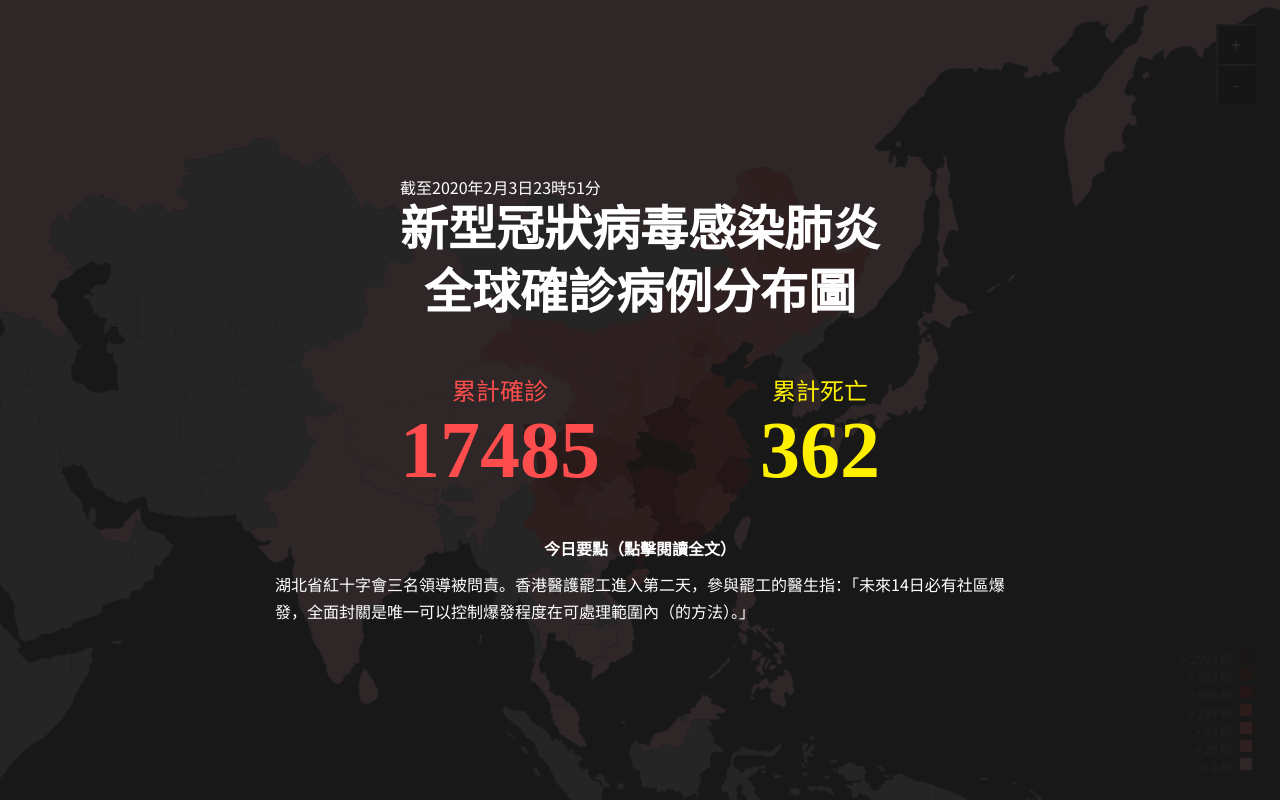
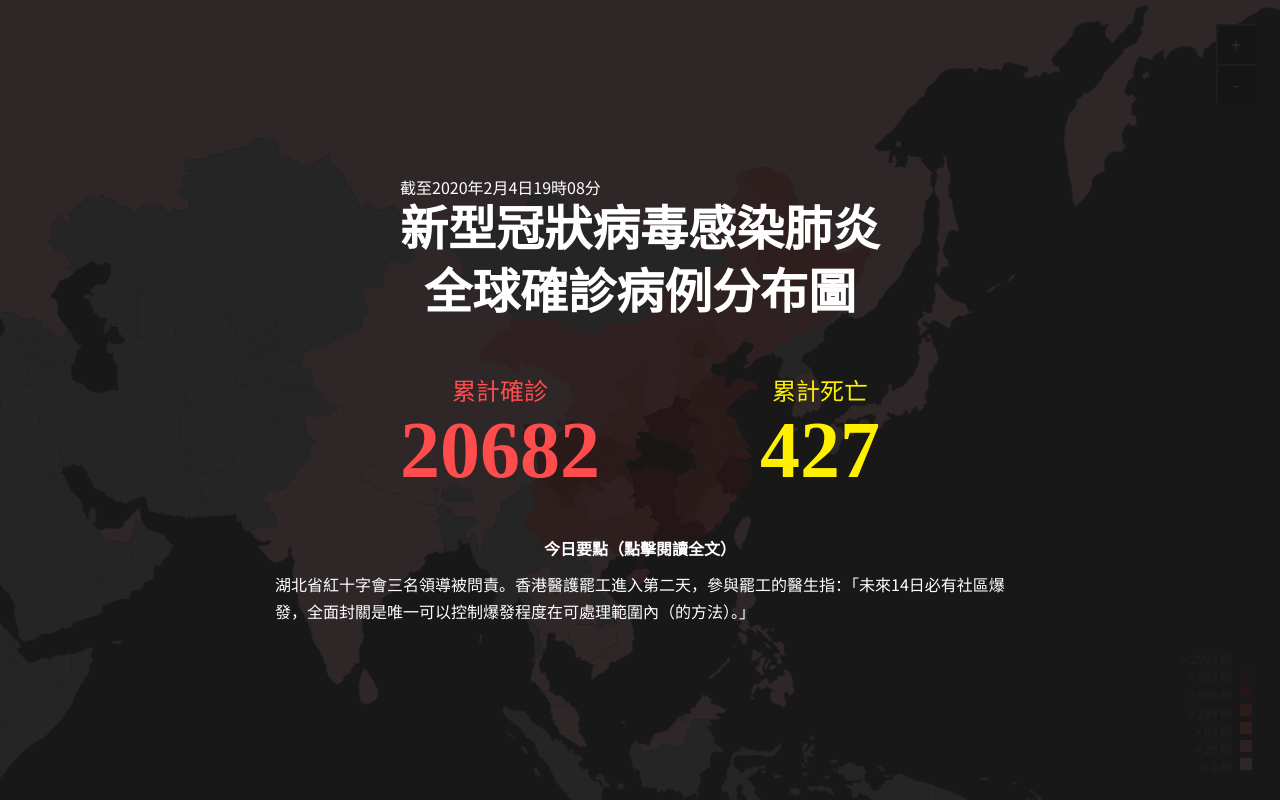
Before and after one commit to initiumdev/20200203-international-novel-coronavirus-live, a website: page pug/index.pug in a window 1280 px wide. Shown: the top 800 px of the page. Drawn offline with nearby package versions, Linux system fonts and the light colour scheme; files that its build step writes are made by us from their sources; files whose address does not match are found by name.

Commit message:
更新解讀文章 ＆數據

```diff
--- a/assets/json/data.json
+++ b/assets/json/data.json
@@ -1,16 +1,16 @@
 {
-  "updateTime": "2020年2月3日23時51分",
+  "updateTime": "2020年2月4日19時08分",
   "chinaCount": {
-    "confirmed": 17299,
-    "death": 361
+    "confirmed": 20485,
+    "death": 425
   },
   "worldCount": {
-    "confirmed": 17485,
-    "death": 362
+    "confirmed": 20682,
+    "death": 427
   },
   "outsideChinaCount": {
-    "confirmed": 186,
-    "death": 1
+    "confirmed": 197,
+    "death": 2
   },
   "china": [
     {
@@ -18,25 +18,25 @@
       "type": "china",
       "name": "Hubei",
       "name_zh": "湖北省",
-      "confirmed": "11177",
-      "death": "350",
+      "confirmed": "13522",
+      "death": "414",
       "note": "發源地"
+    },
+    {
+      "id": "1159311795",
+      "type": "china",
+      "name": "Zhejiang",
+      "name_zh": "浙江省",
+      "confirmed": "829",
+      "death": "0",
+      "note": ""
     },
     {
       "id": "1159310335",
       "type": "china",
       "name": "Guangdong",
       "name_zh": "廣東省",
-      "confirmed": "725",
-      "death": "0",
-      "note": ""
-    },
-    {
-      "id": "1159311795",
-      "type": "china",
-      "name": "Zhejiang",
-      "name_zh": "浙江省",
-      "confirmed": "724",
+      "confirmed": "813",
       "death": "0",
       "note": ""
     },
@@ -45,7 +45,7 @@
       "type": "china",
       "name": "Henan",
       "name_zh": "河南省",
-      "confirmed": "566",
+      "confirmed": "675",
       "death": "2",
       "note": ""
     },
@@ -54,7 +54,7 @@
       "type": "china",
       "name": "Hunan",
       "name_zh": "湖南省",
-      "confirmed": "521",
+      "confirmed": "593",
       "death": "0",
       "note": ""
     },
@@ -63,7 +63,7 @@
       "type": "china",
       "name": "Anhui",
       "name_zh": "安徽省",
-      "confirmed": "408",
+      "confirmed": "480",
       "death": "0",
       "note": ""
     },
@@ -72,7 +72,7 @@
       "type": "china",
       "name": "Jiangxi",
       "name_zh": "江西省",
-      "confirmed": "391",
+      "confirmed": "476",
       "death": "0",
       "note": ""
     },
@@ -81,7 +81,7 @@
       "type": "china",
       "name": "Chongqing",
       "name_zh": "重慶市",
-      "confirmed": "312",
+      "confirmed": "344",
       "death": "2",
       "note": ""
     },
@@ -90,16 +90,7 @@
       "type": "china",
       "name": "Jiangsu",
       "name_zh": "江蘇省",
-      "confirmed": "271",
-      "death": "0",
-      "note": ""
-    },
-    {
-      "id": "1159312031",
-      "type": "china",
-      "name": "Shandong",
-      "name_zh": "山東省",
-      "confirmed": "259",
+      "confirmed": "308",
       "death": "0",
       "note": ""
     },
@@ -108,8 +99,17 @@
       "type": "china",
       "name": "Sichuan",
       "name_zh": "四川省",
-      "confirmed": "254",
+      "confirmed": "282",
       "death": "1",
+      "note": ""
+    },
+    {
+      "id": "1159312031",
+      "type": "china",
+      "name": "Shandong",
+      "name_zh": "山東省",
+      "confirmed": "275",
+      "death": "0",
       "note": ""
     },
     {
@@ -117,7 +117,7 @@
       "type": "china",
       "name": "Beijing",
       "name_zh": "北京市",
-      "confirmed": "212",
+      "confirmed": "228",
       "death": "1",
       "note": ""
     },
@@ -126,7 +126,7 @@
       "type": "china",
       "name": "Shanghai",
       "name_zh": "上海市",
-      "confirmed": "203",
+      "confirmed": "219",
       "death": "1",
       "note": ""
     },
@@ -135,8 +135,17 @@
       "type": "china",
       "name": "Fujian",
       "name_zh": "福建省",
-      "confirmed": "179",
+      "confirmed": "194",
       "death": "0",
+      "note": ""
+    },
+    {
+      "id": "1159312759",
+      "type": "china",
+      "name": "Heilongjiang",
+      "name_zh": "黑龍江省",
+      "confirmed": "155",
+      "death": "2",
       "note": ""
     },
     {
@@ -144,7 +153,7 @@
       "type": "china",
       "name": "Shaanxi",
       "name_zh": "陝西省",
-      "confirmed": "128",
+      "confirmed": "142",
       "death": "0",
       "note": ""
     },
@@ -153,25 +162,7 @@
       "type": "china",
       "name": "Guangxi",
       "name_zh": "廣西壯族自治區",
-      "confirmed": "127",
-      "death": "0",
-      "note": ""
-    },
-    {
-      "id": "1159312759",
-      "type": "china",
-      "name": "Heilongjiang",
-      "name_zh": "黑龍江省",
-      "confirmed": "118",
-      "death": "2",
-      "note": ""
-    },
-    {
-      "id": "1159312665",
-      "type": "china",
-      "name": "Yunnan",
-      "name_zh": "雲南省",
-      "confirmed": "114",
+      "confirmed": "139",
       "death": "0",
       "note": ""
     },
@@ -180,7 +171,25 @@
       "type": "china",
       "name": "Hebei",
       "name_zh": "河北省",
-      "confirmed": "113",
+      "confirmed": "126",
+      "death": "1",
+      "note": ""
+    },
+    {
+      "id": "1159312665",
+      "type": "china",
+      "name": "Yunnan",
+      "name_zh": "雲南省",
+      "confirmed": "119",
+      "death": "0",
+      "note": ""
+    },
+    {
+      "id": "1159311749",
+      "type": "china",
+      "name": "Hainan",
+      "name_zh": "海南省",
+      "confirmed": "80",
       "death": "1",
       "note": ""
     },
@@ -189,17 +198,8 @@
       "type": "china",
       "name": "Liaoning",
       "name_zh": "遼寧省",
-      "confirmed": "73",
+      "confirmed": "77",
       "death": "0",
-      "note": ""
-    },
-    {
-      "id": "1159311749",
-      "type": "china",
-      "name": "Hainan",
-      "name_zh": "海南省",
-      "confirmed": "71",
-      "death": "1",
       "note": ""
     },
     {
@@ -207,7 +207,7 @@
       "type": "china",
       "name": "Shanxi",
       "name_zh": "山西省",
-      "confirmed": "66",
+      "confirmed": "74",
       "death": "0",
       "note": ""
     },
@@ -216,7 +216,16 @@
       "type": "china",
       "name": "Tianjin",
       "name_zh": "天津市",
-      "confirmed": "56",
+      "confirmed": "66",
+      "death": "0",
+      "note": ""
+    },
+    {
+      "id": "1159310929",
+      "type": "china",
+      "name": "Guizhou",
+      "name_zh": "貴州省",
+      "confirmed": "58",
       "death": "0",
       "note": ""
     },
@@ -225,16 +234,16 @@
       "type": "china",
       "name": "Gansu",
       "name_zh": "甘肅省",
-      "confirmed": "51",
+      "confirmed": "55",
       "death": "0",
       "note": ""
     },
     {
-      "id": "1159310929",
+      "id": "1159312755",
       "type": "china",
-      "name": "Guizhou",
-      "name_zh": "貴州省",
-      "confirmed": "46",
+      "name": "Jilin",
+      "name_zh": "吉林省",
+      "confirmed": "42",
       "death": "0",
       "note": ""
     },
@@ -243,16 +252,7 @@
       "type": "china",
       "name": "Inner Mongol",
       "name_zh": "內蒙古自治區",
-      "confirmed": "34",
-      "death": "0",
-      "note": ""
-    },
-    {
-      "id": "1159312755",
-      "type": "china",
-      "name": "Jilin",
-      "name_zh": "吉林省",
-      "confirmed": "31",
+      "confirmed": "35",
       "death": "0",
       "note": ""
     },
@@ -261,7 +261,7 @@
       "type": "china",
       "name": "Ningxia",
       "name_zh": "寧夏回族自治區",
-      "confirmed": "31",
+      "confirmed": "34",
       "death": "0",
       "note": ""
     },
@@ -270,7 +270,7 @@
       "type": "china",
       "name": "Xinjiang",
       "name_zh": "新疆維吾爾自治區",
-      "confirmed": "24",
+      "confirmed": "29",
       "death": "0",
       "note": ""
     },
@@ -279,7 +279,7 @@
       "type": "china",
       "name": "Qinghai",
       "name_zh": "青海省",
-      "confirmed": "13",
+      "confirmed": "15",
       "death": "0",
       "note": ""
     },
@@ -322,20 +322,29 @@
       "note": ""
     },
     {
+      "id": "1159320473",
+      "type": "world",
+      "name": "Hong Kong",
+      "name_zh": "香港",
+      "confirmed": "17",
+      "death": "1",
+      "note": ""
+    },
+    {
       "id": "1159320985",
       "type": "world",
       "name": "South Korea",
       "name_zh": "大韓民國",
-      "confirmed": "15",
+      "confirmed": "16",
       "death": "0",
       "note": ""
     },
     {
-      "id": "1159320473",
+      "id": "1159320539",
       "type": "world",
-      "name": "Hong Kong",
-      "name_zh": "香港",
-      "confirmed": "15",
+      "name": "Germany",
+      "name_zh": "德國",
+      "confirmed": "12",
       "death": "0",
       "note": ""
     },
@@ -358,10 +367,19 @@
       "note": ""
     },
     {
-      "id": "1159320539",
+      "id": "1159321083",
       "type": "world",
-      "name": "Germany",
-      "name_zh": "德國",
+      "name": "Malaysia",
+      "name_zh": "馬來西亞",
+      "confirmed": "10",
+      "death": "0",
+      "note": ""
+    },
+    {
+      "id": "1159320475",
+      "type": "world",
+      "name": "Macao",
+      "name_zh": "澳門",
       "confirmed": "10",
       "death": "0",
       "note": ""
@@ -376,29 +394,11 @@
       "note": ""
     },
     {
-      "id": "1159321083",
-      "type": "world",
-      "name": "Malaysia",
-      "name_zh": "馬來西亞",
-      "confirmed": "8",
-      "death": "0",
-      "note": ""
-    },
-    {
       "id": "1159321417",
       "type": "world",
       "name": "Vietnam",
       "name_zh": "越南",
-      "confirmed": "8",
-      "death": "0",
-      "note": ""
-    },
-    {
-      "id": "1159320475",
-      "type": "world",
-      "name": "Macao",
-      "name_zh": "澳門",
-      "confirmed": "8",
+      "confirmed": "9",
       "death": "0",
       "note": ""
     },
@@ -439,10 +439,10 @@
       "note": ""
     },
     {
-      "id": "1159320713",
+      "id": "1159320919",
       "type": "world",
-      "name": "United Kingdom",
-      "name_zh": "英國",
+      "name": "Italy",
+      "name_zh": "意大利",
       "confirmed": "2",
       "death": "0",
       "note": ""
@@ -457,6 +457,15 @@
       "note": ""
     },
     {
+      "id": "1159320713",
+      "type": "world",
+      "name": "United Kingdom",
+      "name_zh": "英國",
+      "confirmed": "2",
+      "death": "0",
+      "note": ""
+    },
+    {
       "id": "1159321169",
       "type": "world",
       "name": "Philippines",
@@ -466,19 +475,19 @@
       "note": ""
     },
     {
-      "id": "1159320919",
+      "id": "1159320623",
       "type": "world",
-      "name": "Italy",
-      "name_zh": "意大利",
-      "confirmed": "2",
+      "name": "Finland",
+      "name_zh": "芬蘭",
+      "confirmed": "1",
       "death": "0",
       "note": ""
     },
     {
-      "id": "1159320979",
+      "id": "1159320587",
       "type": "world",
-      "name": "Cambodia",
-      "name_zh": "柬埔寨",
+      "name": "Spain",
+      "name_zh": "西班牙",
       "confirmed": "1",
       "death": "0",
       "note": ""
@@ -502,6 +511,15 @@
       "note": ""
     },
     {
+      "id": "1159320979",
+      "type": "world",
+      "name": "Cambodia",
+      "name_zh": "柬埔寨",
+      "confirmed": "1",
+      "death": "0",
+      "note": ""
+    },
+    {
       "id": "1159321121",
       "type": "world",
       "name": "Nepal",
@@ -511,19 +529,10 @@
       "note": ""
     },
     {
-      "id": "1159320587",
+      "id": "1159320389",
       "type": "world",
-      "name": "Spain",
-      "name_zh": "西班牙",
-      "confirmed": "1",
-      "death": "0",
-      "note": ""
-    },
-    {
-      "id": "1159320623",
-      "type": "world",
-      "name": "Finland",
-      "name_zh": "芬蘭",
+      "name": "Belgium",
+      "name_zh": "比利時",
       "confirmed": "1",
       "death": "0",
       "note": ""
--- a/pug/index.pug
+++ b/pug/index.pug
@@ -146,10 +146,10 @@ block mainContent
                   img.img-fluid(src="assets/images/20200128-taiwan-mask-wuhan-pneumonia.jpg")
                 h5 台灣口罩去哪兒？為何台灣政府全面禁止出口？
             .col-6.col-md-3
-              a(target="_blank" href="https://theinitium.com/article/20200125-mainland-wuhan-sars-pneumonia-publicity/")
+              a(target="_blank" href="https://theinitium.com/article/20190131-hongkong-surgical-masks-no-stock-myth/")
                 figure
-                  img.img-fluid(src="assets/images/20200125-mainland-wuhan-sars-pneumonia-publicity.jpg")
-                h5 疫情與輿情十七年：被瞞報的SARS與被孤立的武漢
+                  img.img-fluid(src="assets/images/20190131-hongkong-surgical-masks-no-stock-myth.jpg")
+                h5 香港口罩去哪兒？四問進口受阻、儲存機制和監管缺口
       .article
         .title.serif
           h4 評論
```
Also changed, not shown: assets/images/20190131-hongkong-surgical-masks-no-stock-myth.jpg (added).
